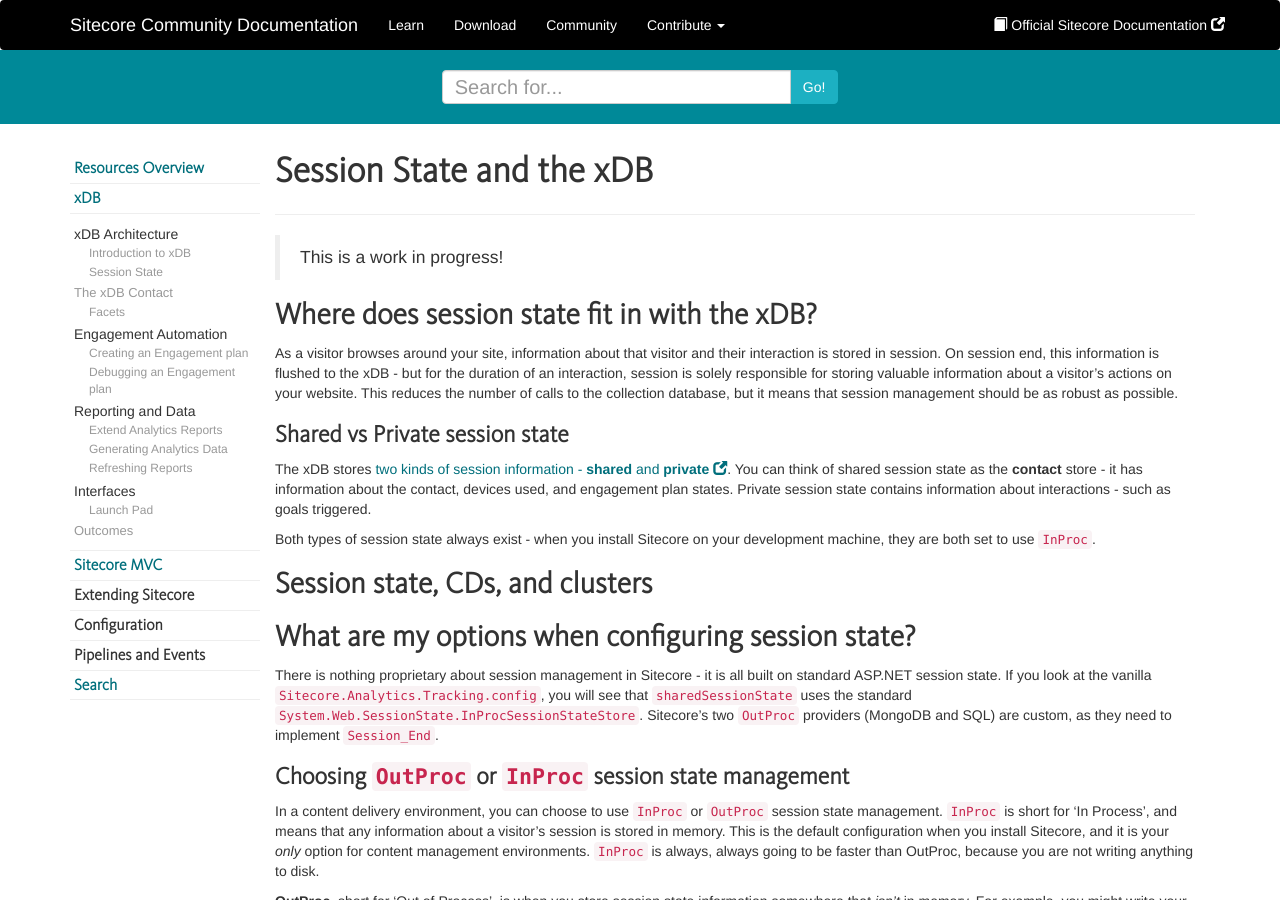
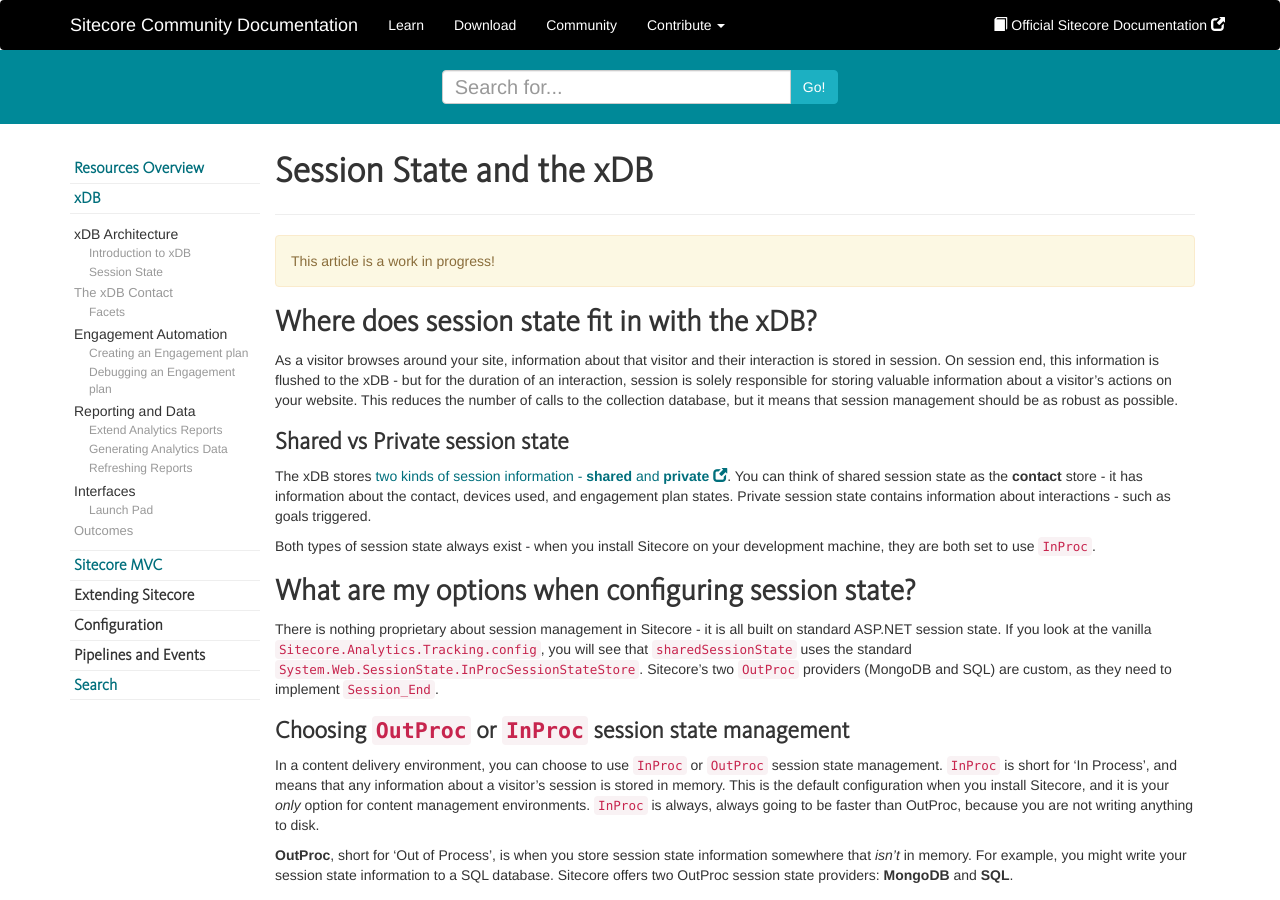
Before and after one commit to Sitecore-Community/docs, a Jekyll site: the page built from xDB/xdb-architecture/xdb-session-state/index.md, in a window 1280 px wide and 900 px high. Built offline with Jekyll 4.4.1, drawn with Linux system fonts in a browser that asks for light colours; nearby versions of some CDN libraries; a script that is not in the unit is left out; comment, search, counter and statistics services are not loaded.

Commit message:
Work in progress sign for session.

```diff
--- a/xDB/xdb-architecture/xdb-session-state/index.md
+++ b/xDB/xdb-architecture/xdb-session-state/index.md
@@ -4,7 +4,7 @@
 category: xdb
 ---
 
-> This is a work in progress!
+<div class="alert alert-warning" role="alert">This article is a work in progress!</div>
 
 ## Where does session state fit in with the xDB?
 
@@ -15,8 +15,6 @@
 The xDB stores [two kinds of session information - **shared** and **private**](https://doc.sitecore.net/products/sitecore%20experience%20platform/xdb%20configuration/session%20state). You can think of shared session state as the **contact** store - it has information about the contact, devices used, and engagement plan states. Private session state contains information about interactions - such as goals triggered.
 
 Both types of session state always exist - when you install Sitecore on your development machine, they are both set to use `InProc`.
-
-## Session state, CDs, and clusters
 
 ## What are my options when configuring session state?
 
```
